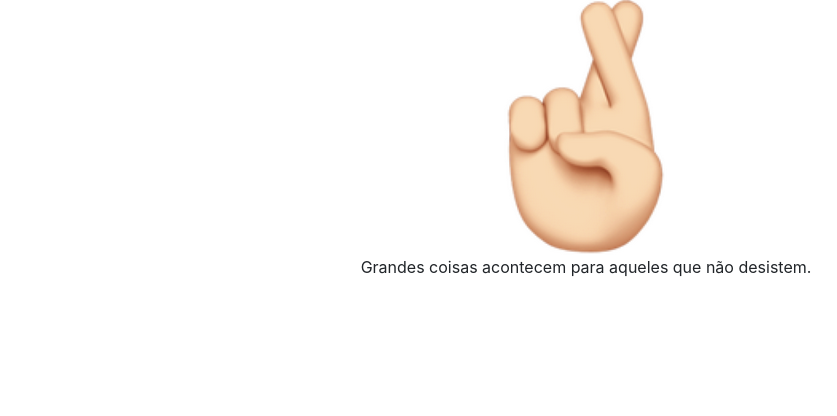
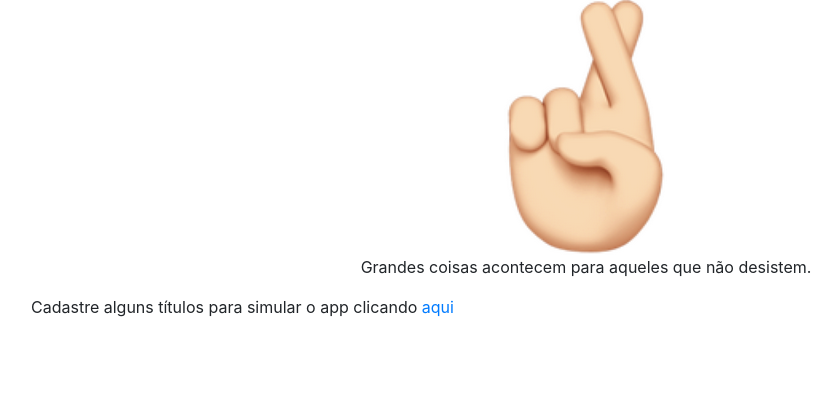
Before and after one commit to fbarbieri77/sortis, a Flask app: page / in a window 1280 px wide. Shown: the part 103-519 px from the top of the page, without its empty margins (54-891 px from the left). Run offline with Flask 2, Linux system fonts and the light colour scheme; the visitor is signed in with stand-in values (Sample User, id 1); some libraries are stand-ins or nearby versions.

```diff
--- a/templates/base.html
+++ b/templates/base.html
@@ -27,7 +27,10 @@
             <div class="container">
                 <h2 class="text-center">Bem vindo à Sortis!</h2>
                 <img class="rounded mx-auto d-block" src="/static/asset/crossed-fingers-light-skin-tone.png" alt="Crossed fingers" >
+            </div>
+            <div class="container">
                 <p class="text-center">Grandes coisas acontecem para aqueles que não desistem.</p>
+                <p>Cadastre alguns títulos para simular o app clicando <a href="/add-security">aqui</a> </p>
             </div>
 
         {% endblock %}
```
